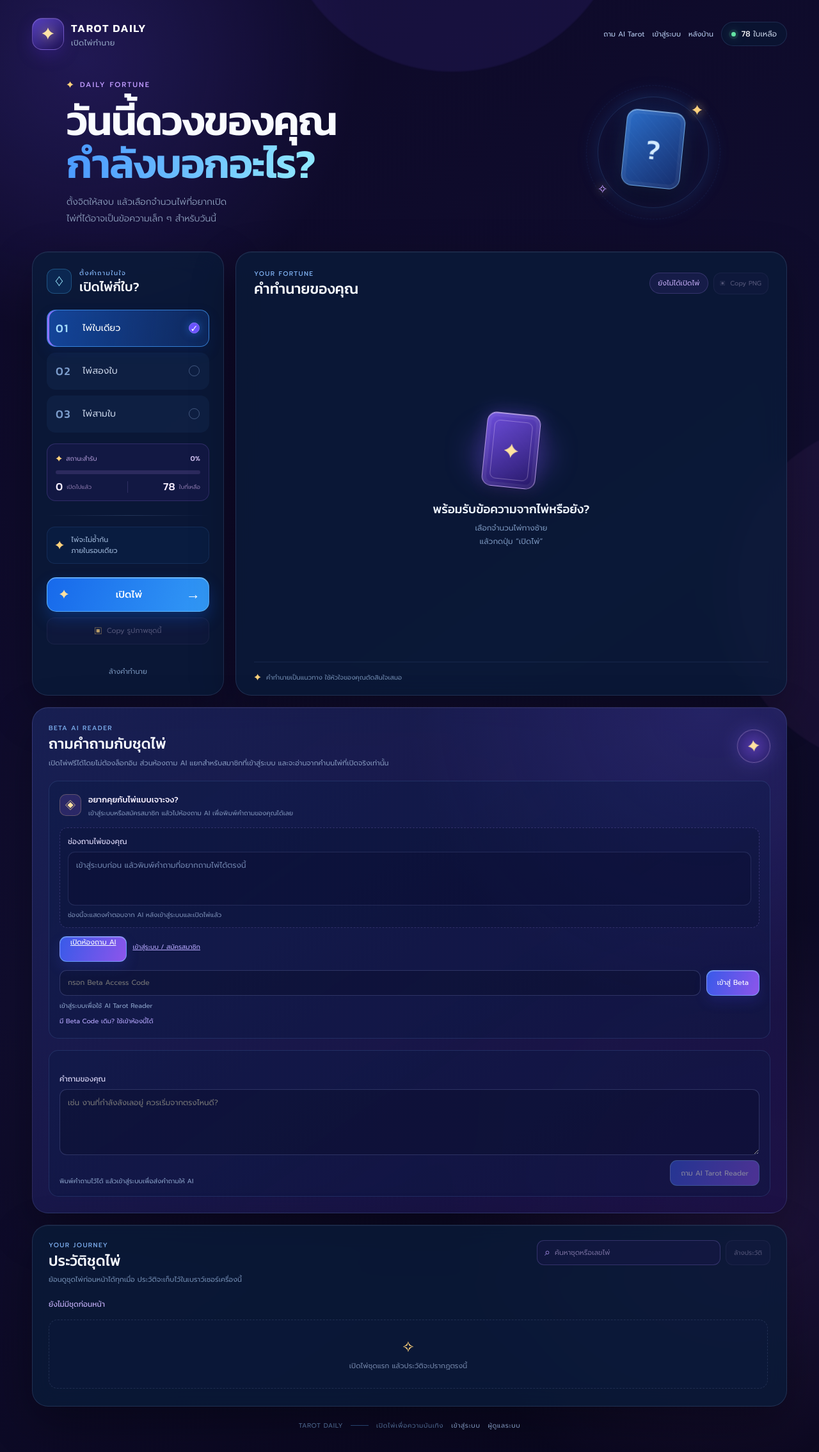
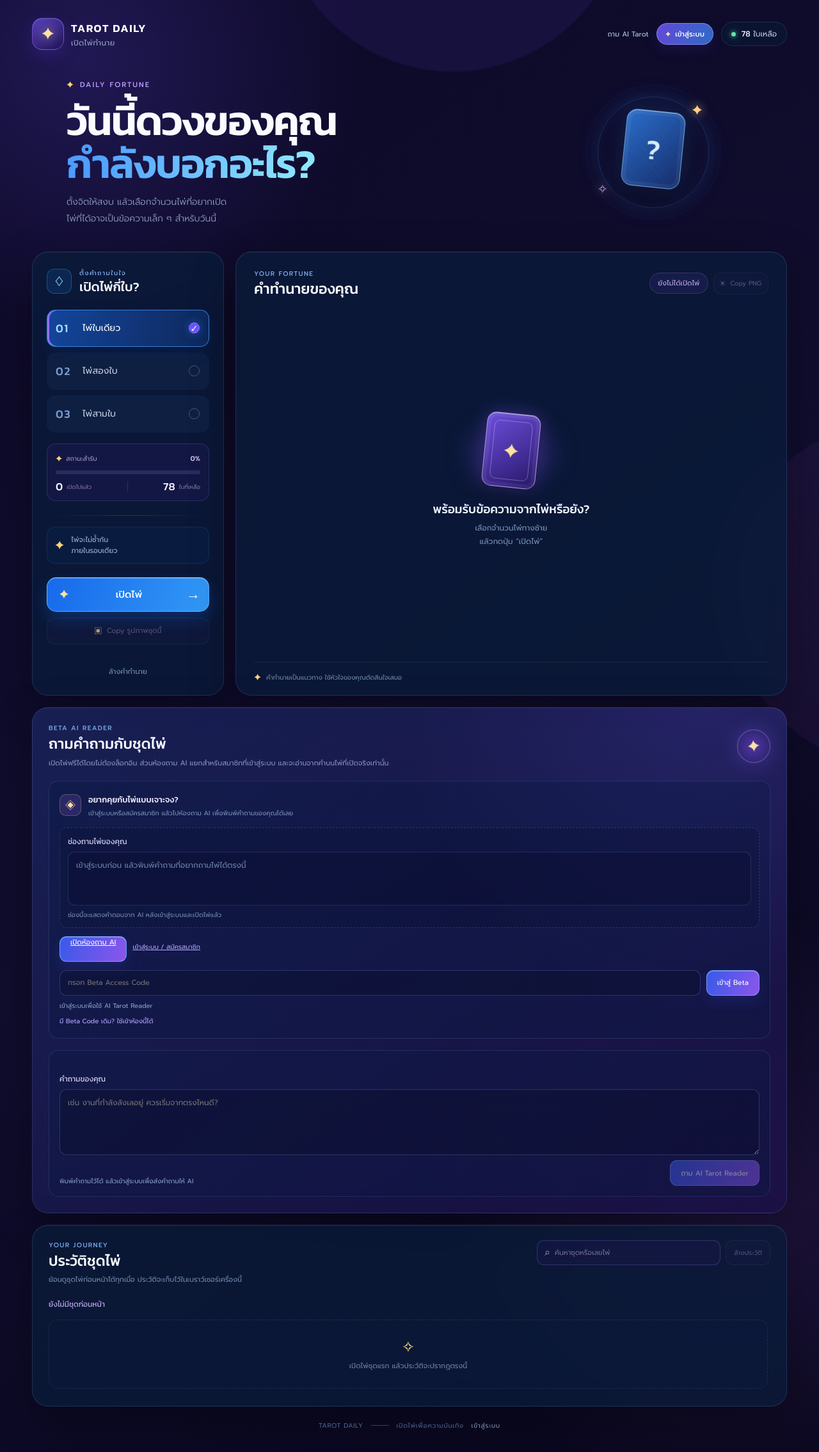
Before and after one commit to oHizokao/tarot-fortune-webapp, a PHP site: page / in a window 1280 px wide. Shown: the whole page at 64% size. Run offline with PHP 8.4, Linux system fonts and the light colour scheme.

Commit message:
Clarify public login navigation

```diff
--- a/index.html
+++ b/index.html
@@ -35,8 +35,10 @@
         </a>
         <div class="topbar-actions">
           <a class="topbar-link" href="./ai/">ถาม AI Tarot</a>
-          <a class="topbar-link" href="./login/">เข้าสู่ระบบ</a>
-          <a class="topbar-link" href="./admin/">หลังบ้าน</a>
+          <a class="topbar-login-button" href="./login/" aria-label="เข้าสู่ระบบหรือสมัครสมาชิก">
+            <span class="topbar-login-icon" aria-hidden="true">✦</span>
+            <span>เข้าสู่ระบบ</span>
+          </a>
           <div class="deck-pill">
             <span class="status-dot" aria-hidden="true"></span>
             <span><strong id="deck-remaining">78</strong> ใบเหลือ</span>
@@ -254,8 +256,7 @@
         <span>TAROT DAILY</span>
         <span class="footer-line" aria-hidden="true"></span>
         <span>เปิดไพ่เพื่อความบันเทิง</span>
-          <a href="./login/">เข้าสู่ระบบ</a>
-          <a href="./admin/">ผู้ดูแลระบบ</a>
+        <a href="./login/">เข้าสู่ระบบ</a>
       </footer>
     </main>
 
--- a/style.css
+++ b/style.css
@@ -110,6 +110,37 @@ button {
 .topbar-link:hover,
 .topbar-link:focus-visible {
   color: #fff;
+}
+
+.topbar-login-button {
+  display: inline-flex;
+  align-items: center;
+  gap: 7px;
+  min-height: 34px;
+  padding: 0 13px;
+  color: #fff;
+  font-size: 11px;
+  font-weight: 500;
+  text-decoration: none;
+  border: 1px solid rgba(188, 163, 255, 0.52);
+  border-radius: 999px;
+  background: linear-gradient(120deg, rgba(105, 74, 224, 0.96), rgba(47, 117, 211, 0.92));
+  box-shadow: 0 8px 20px rgba(46, 40, 141, 0.25);
+  transition: filter 180ms ease, transform 180ms ease, box-shadow 180ms ease;
+}
+
+.topbar-login-button:hover,
+.topbar-login-button:focus-visible {
+  color: #fff;
+  filter: brightness(1.12);
+  transform: translateY(-1px);
+  box-shadow: 0 10px 24px rgba(46, 40, 141, 0.38);
+}
+
+.topbar-login-icon {
+  color: #ffe3a6;
+  font-size: 11px;
+  line-height: 1;
 }
 
 .brand {
@@ -1657,6 +1688,16 @@ h2 {
     font-size: 9px;
   }
 
+  .topbar-login-button {
+    min-height: 32px;
+    padding: 0 10px;
+    font-size: 10px;
+  }
+
+  .topbar-login-icon {
+    display: none;
+  }
+
   .brand-mark {
     width: 43px;
     height: 43px;
```
Also changed, not shown: tests/member-auth-contract.test.mjs (+11 -0 lines), tests/vercel-native.test.mjs (+2 -1 lines).
